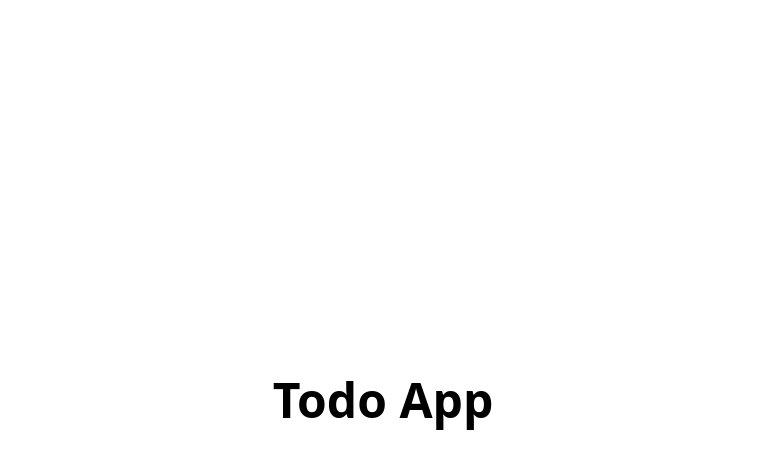
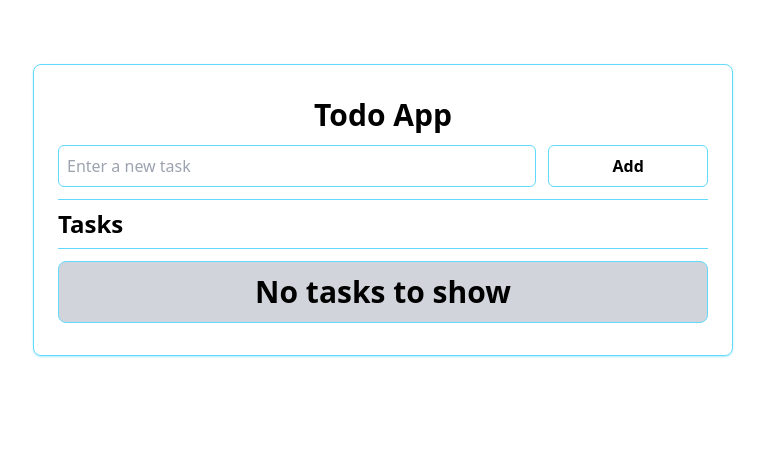
Before and after one commit to mryeminaung/todo-app, a React (Vite) app: page / in a window 1280 px wide. Shown: the top 468 px of the page, without its empty margins (257-1022 px from the left). Built offline with nearby package versions, Linux system fonts and the light colour scheme.

Commit message:
features : add and delete

```diff
--- a/package.json
+++ b/package.json
@@ -11,7 +11,8 @@
   },
   "dependencies": {
     "react": "^18.2.0",
-    "react-dom": "^18.2.0"
+    "react-dom": "^18.2.0",
+    "uuid": "^9.0.1"
   },
   "devDependencies": {
     "@types/react": "^18.2.15",
--- a/src/App.jsx
+++ b/src/App.jsx
@@ -1,10 +1,11 @@
-import React from "react";
+import { TodoContextProvider } from "./contexts/TodoContext";
+import Todo from "./components/Todo/Todo";
 
 const App = () => {
 	return (
-		<div className="h-screen flex items-center justify-center">
-			<h1 className="text-5xl font-bold">Todo App</h1>
-		</div>
+		<TodoContextProvider>
+			<Todo />
+		</TodoContextProvider>
 	);
 };
 
--- /dev/null
+++ b/src/components/Todo/AddTodo.jsx
@@ -0,0 +1,34 @@
+import { useTodoContext } from "../../contexts/TodoContext";
+
+const AddTodo = () => {
+	const { task, setTask, dispatch } = useTodoContext();
+
+	return (
+		<>
+			{/* add new task to todo list */}
+			<div className="flex items-center gap-x-3">
+				<input
+					autoComplete="off"
+					type="text"
+					name="task"
+					id="task"
+					placeholder="Enter a new task"
+					className="border border-[#61DAFB] text-black p-2 rounded-md w-3/4 focus:outline-none"
+					value={task}
+					onChange={(e) => setTask(e.target.value)}
+				/>
+				<button
+					className="border border-[#61DAFB] font-semibold p-2 w-1/4 rounded-md hover:bg-[#61DAFB]  hover:text-black transition-colors duration-200"
+					onClick={() => {
+						dispatch({ type: "addTask", payload: task });
+						setTask("");
+					}}
+				>
+					Add
+				</button>
+			</div>
+		</>
+	);
+};
+
+export default AddTodo;
--- /dev/null
+++ b/src/components/Todo/Todo.jsx
@@ -0,0 +1,21 @@
+import AddTodo from "./AddTodo";
+import TodoList from "./TodoList";
+
+const Todo = () => {
+	return (
+		<section className="container mx-auto h-full flex flex-col items-center justify-start">
+			<div className="w-[700px] mt-16 p-6 py-8 rounded-lg border shadow-sm shadow-[#61dafb80] border-[#61dafb]">
+				<h1 className="font-bold text-3xl text-center mb-3">Todo App</h1>
+				<AddTodo />
+				<div className="mt-3 space-y-3">
+					<div className="flex items-center justify-between border-y border-[#61DAFB]">
+						<h2 className="text-2xl font-bold py-2">Tasks</h2>
+					</div>
+					<TodoList />
+				</div>
+			</div>
+		</section>
+	);
+};
+
+export default Todo;
--- /dev/null
+++ b/src/components/Todo/TodoList.jsx
@@ -0,0 +1,39 @@
+import { useTodoContext } from "../../contexts/TodoContext";
+
+const TodoList = () => {
+	const { todoList, dispatch } = useTodoContext();
+
+	// to display all the tasks : todo list
+	const displayTasks = (task) => {
+		return (
+			<li
+				key={task.id}
+				className="border border-[#61DAFB] p-2 rounded-md flex items-center justify-between transition-all"
+			>
+				<label htmlFor={task.id}>{task.name}</label>
+				<button
+					className="text-red-500 px-2 text-xl"
+					onClick={() => {
+						dispatch({ type: "deleteTask", payload: task.id });
+					}}
+				>
+					&times;
+				</button>
+			</li>
+		);
+	};
+
+	return (
+		<>
+			{todoList.length > 0 ? (
+				<ul className="space-y-2 max-h-[600px] overflow-y-auto">{todoList.map((task) => displayTasks(task))}</ul>
+			) : (
+				<h2 className="font-bold text-3xl text-center bg-gray-300 rounded-lg py-3 text-black border border-[#61DAFB]">
+					No tasks to show
+				</h2>
+			)}
+		</>
+	);
+};
+
+export default TodoList;
--- /dev/null
+++ b/src/contexts/TodoContext.jsx
@@ -0,0 +1,36 @@
+import { createContext, useContext, useReducer, useState } from "react";
+import { v4 as uuidv4 } from "uuid";
+
+const initialState = [];
+
+const reducer = (state, action) => {
+	switch (action.type) {
+		case "addTask":
+			return [...state, { id: uuidv4(), name: action.payload, done: false }];
+
+		case "deleteTask":
+			return state.filter((task) => task.id !== action.payload);
+
+		default:
+			return state;
+	}
+};
+
+const TodoContext = createContext();
+
+export const TodoContextProvider = ({ children }) => {
+	const [todoList, dispatch] = useReducer(reducer, initialState);
+	const [task, setTask] = useState("");
+
+	return (
+		<TodoContext.Provider value={{ todoList, dispatch, task, setTask }}>
+			{children}
+		</TodoContext.Provider>
+	);
+};
+
+export const useTodoContext = () => {
+	return useContext(TodoContext);
+};
+
+export default TodoContext;
--- a/src/index.css
+++ b/src/index.css
@@ -1,3 +1,9 @@
 @tailwind base;
 @tailwind components;
 @tailwind utilities;
+
+/* use to test layout */
+
+.box {
+	@apply border border-red-500;
+}
```
Also changed, not shown: 1 other file (tests, documents, lock files or other folders).
